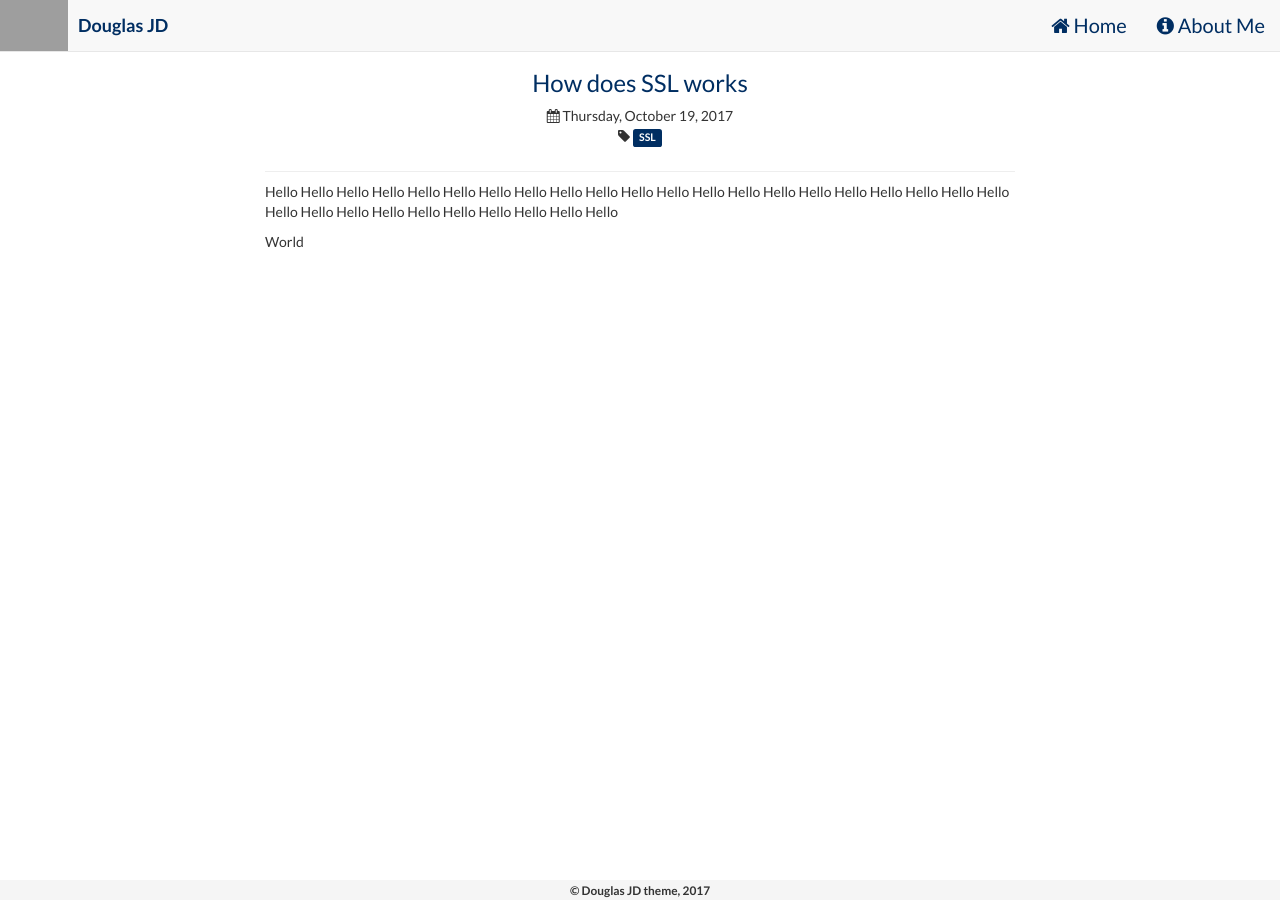
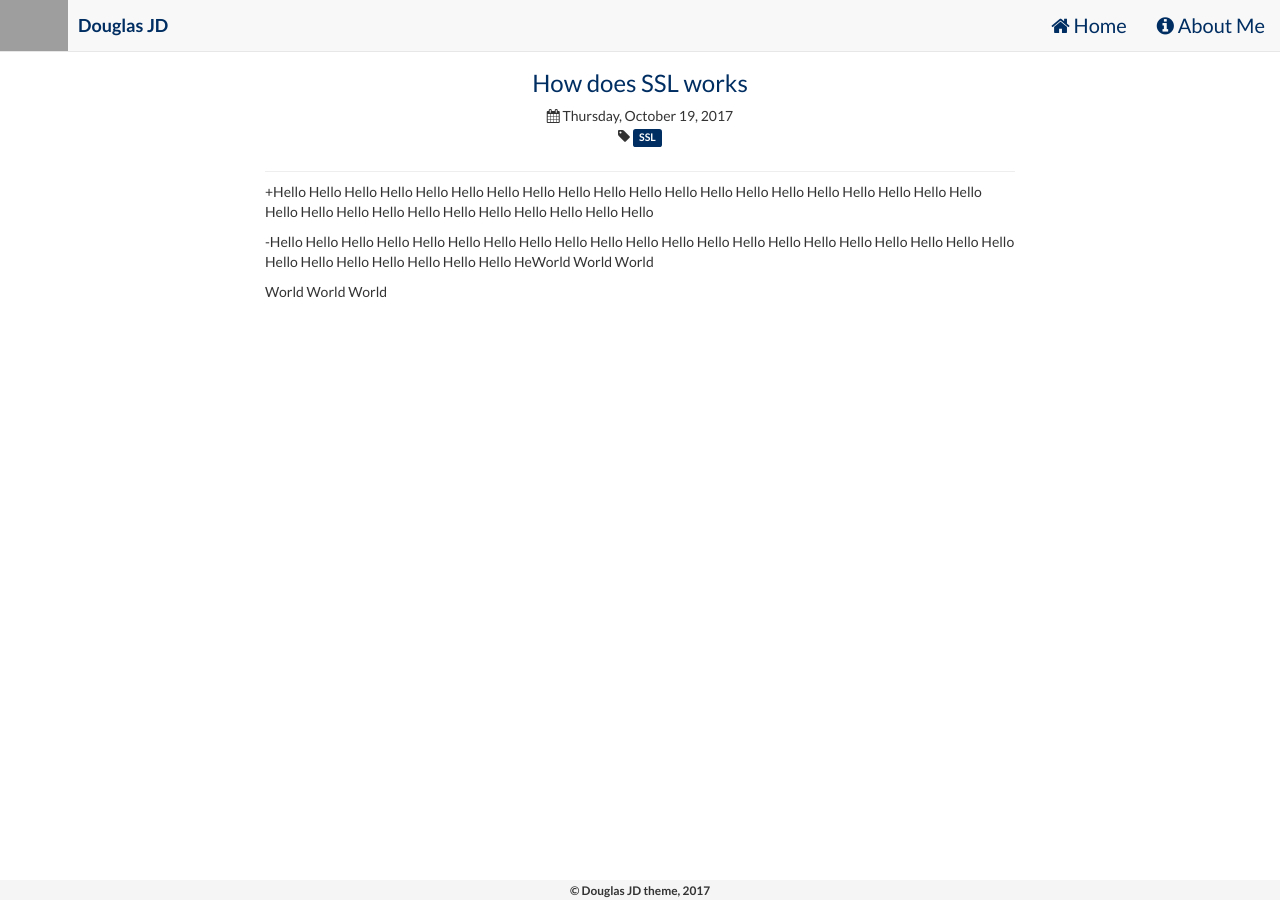
Before and after one commit to jd-xia/blog, a Jekyll site: the page built from _posts/2017-10-19-how-does-ssl-work.md, in a window 1280 px wide. Built offline with Jekyll 4.4.1, drawn with Linux system fonts in a browser that asks for light colours; nearby versions of some CDN libraries; grey boxes are pictures that could not be loaded.

Commit message:
Update how does ssl work

```diff
--- a/_posts/2017-10-19-how-does-ssl-work.md
+++ b/_posts/2017-10-19-how-does-ssl-work.md
@@ -2,13 +2,14 @@
 layout: post
 tags: SSL
 date: 2017-10-19 17:28
-thumbnail: http://placehold.it/100x100
+thumbnail: https://github.io/blog/images/ssh.jpg
 title: How does SSL works
 published: true
 ---
 
-Hello Hello Hello Hello Hello Hello Hello Hello Hello Hello Hello Hello Hello Hello Hello Hello Hello Hello Hello Hello Hello Hello Hello Hello Hello Hello Hello Hello Hello Hello Hello
++Hello Hello Hello Hello Hello Hello Hello Hello Hello Hello Hello Hello Hello Hello Hello Hello Hello Hello Hello Hello Hello Hello Hello Hello Hello Hello Hello Hello Hello Hello Hello
 
-<!--more-->
+-Hello Hello Hello Hello Hello Hello Hello Hello Hello Hello Hello Hello Hello Hello Hello Hello Hello Hello Hello Hello Hello Hello Hello Hello Hello Hello Hello Hello HeWorld World World
+ <!--more-->
 
-World
+ World World World
```
